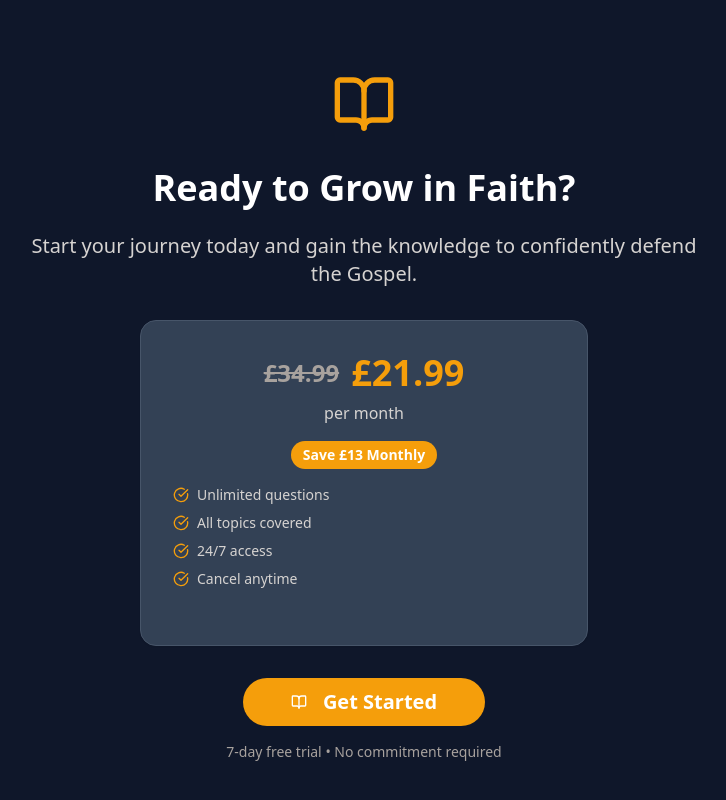
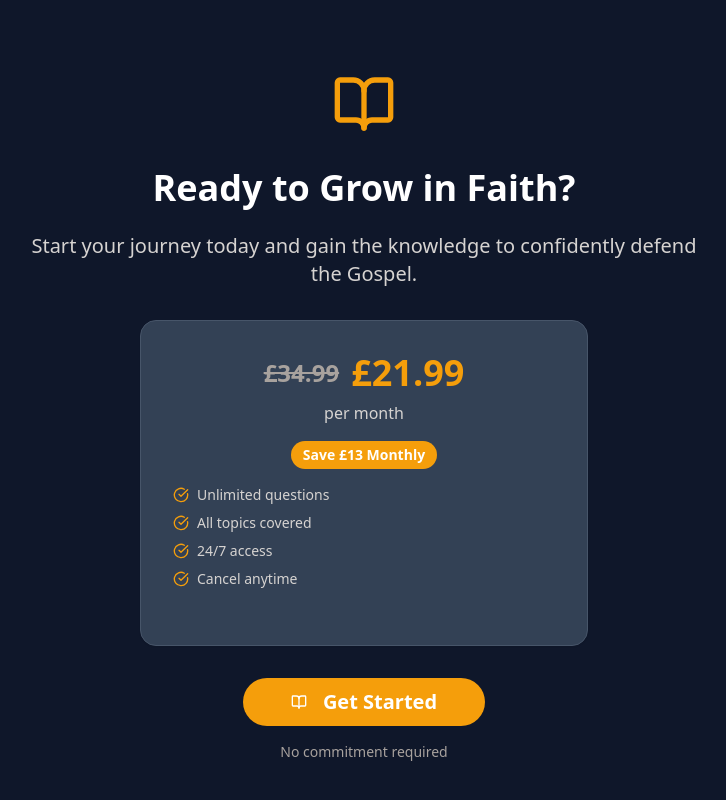
Before and after one commit to dimitrovic/christtasklovable-ai, a React (Vite) app: page / in a window 1280 px wide. Shown: the part 2034-2834 px from the top of the page, without its empty margins (276-1002 px from the left). Built offline with nearby package versions, Linux system fonts and the light colour scheme.

Commit message:
Remove 7-day free trial
Removed the 7-day free trial copy from the landing page.

```diff
--- a/src/components/LandingPage.tsx
+++ b/src/components/LandingPage.tsx
@@ -355,7 +355,7 @@ export const LandingPage = ({ onGetStarted, onHowItWorks }: LandingPageProps) =>
             Get Started
           </Button>
 
-          <p className="text-sm text-stone-500 dark:text-stone-400 mt-4">7-day free trial • No commitment required</p>
+          <p className="text-sm text-stone-500 dark:text-stone-400 mt-4">No commitment required</p>
         </div>
       </section>
     </div>
```
